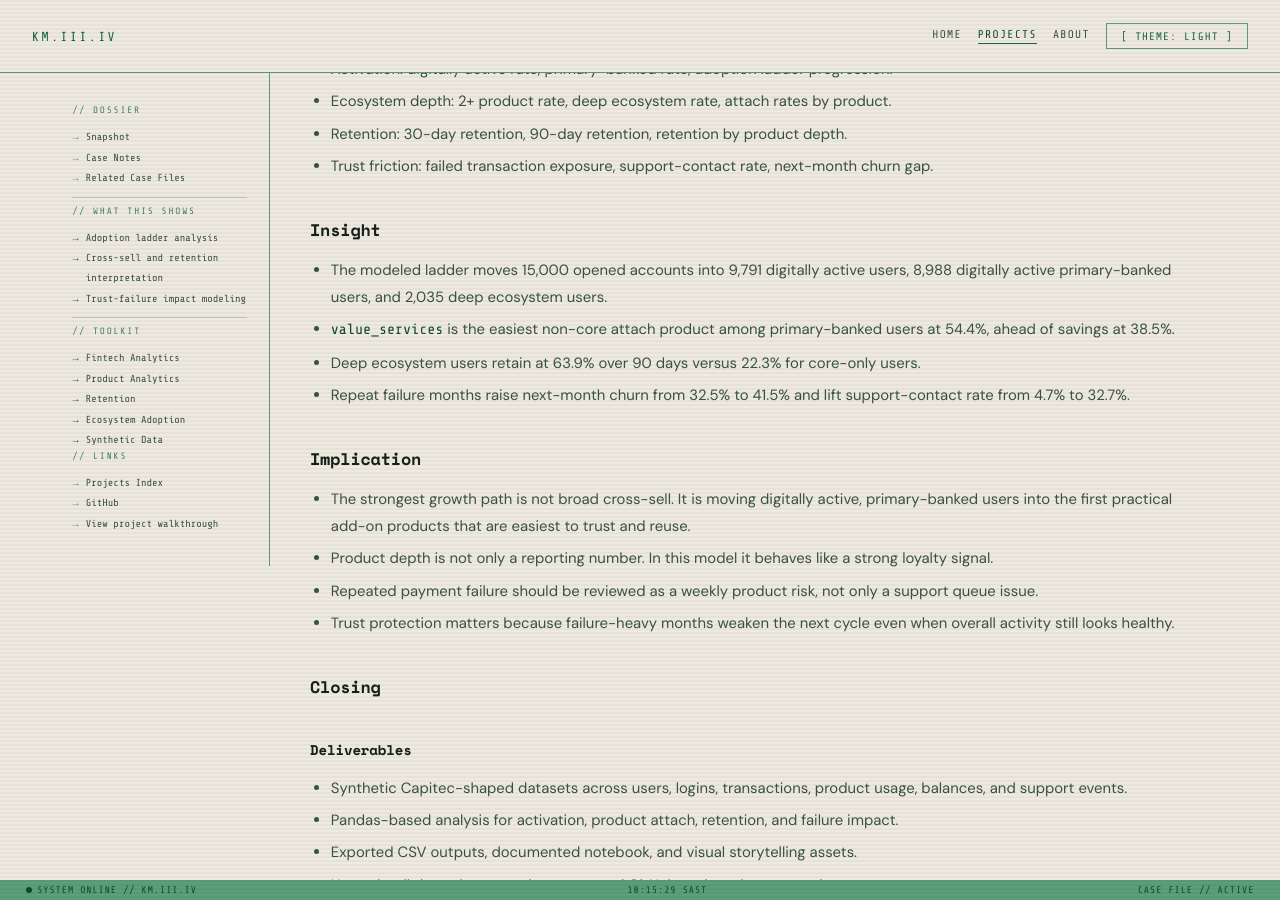
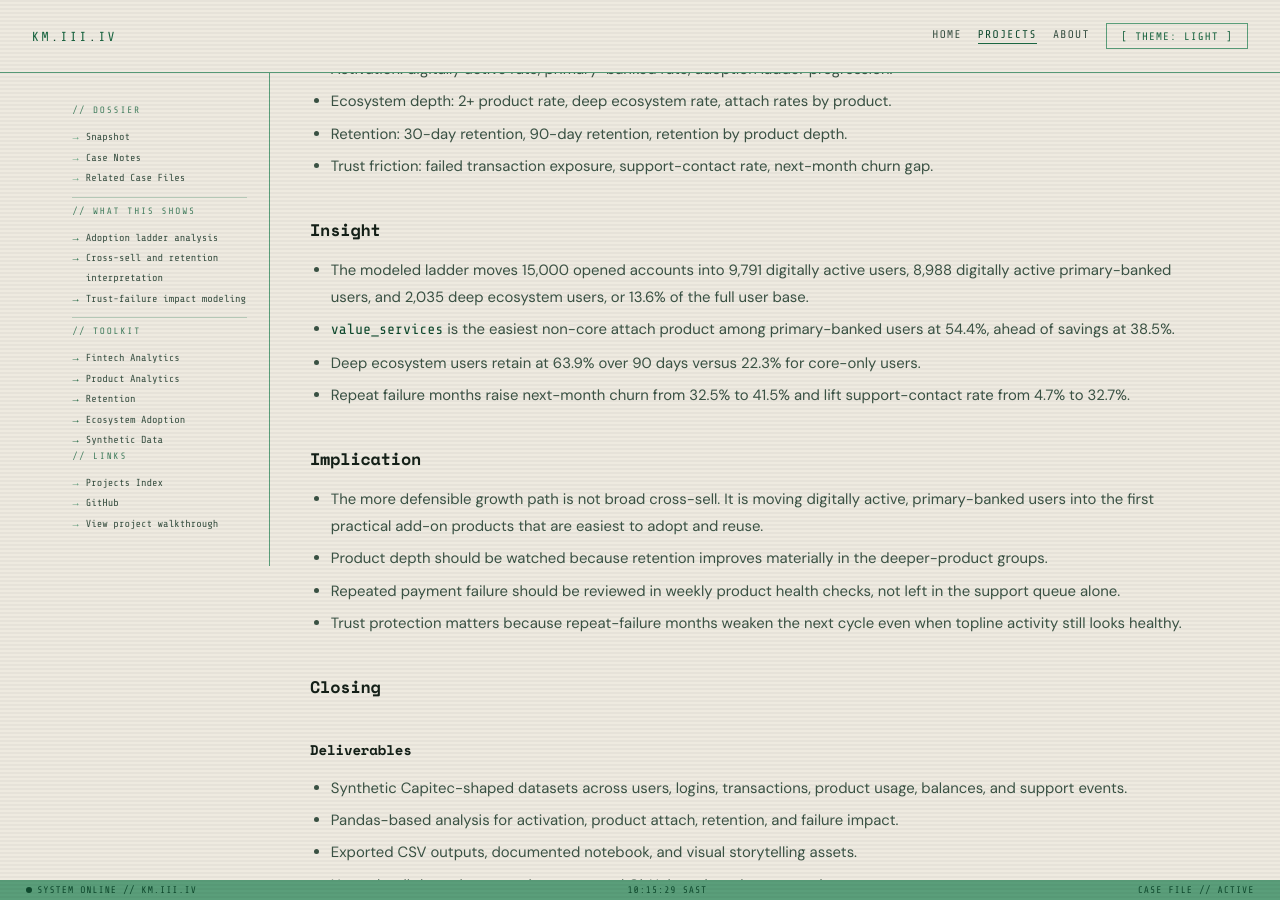
Before and after one commit to km-webdvlpr/III_V2, a Jekyll site: the page built from _projects/capitec-product-intelligence.md, in a window 1280 px wide and 900 px high, scrolled down 2024 px. Built offline with Jekyll 4.4.1, drawn with Linux system fonts in a browser that asks for light colours; some of the changed text lies outside the part shown.

Commit message:
Refine Bash and Capitec portfolio case pages

```diff
--- a/_projects/capitec-product-intelligence.md
+++ b/_projects/capitec-product-intelligence.md
@@ -1,7 +1,7 @@
 ---
 title: "Capitec: Consumer Fintech Ecosystem Adoption Intelligence"
 date: 2026-04-03
-summary: "Fintech product analytics case study using synthetic Capitec-shaped banking data to read activation, product depth, retention, and trust-failure pressure."
+summary: "Fintech product analytics case study using synthetic Capitec-shaped banking data to read activation, product depth, retention, and repeat-failure pressure."
 tags: ["Fintech Analytics", "Product Analytics", "Retention", "Ecosystem Adoption", "Synthetic Data"]
 featured: true
 roleFocus: "Fintech Analytics | Product Intelligence"
@@ -58,16 +58,16 @@ Build a decision-ready fintech intelligence layer that helps teams:
 - Trust friction: failed transaction exposure, support-contact rate, next-month churn gap.
 
 ## Insight
-- The modeled ladder moves 15,000 opened accounts into 9,791 digitally active users, 8,988 digitally active primary-banked users, and 2,035 deep ecosystem users.
+- The modeled ladder moves 15,000 opened accounts into 9,791 digitally active users, 8,988 digitally active primary-banked users, and 2,035 deep ecosystem users, or 13.6% of the full user base.
 - `value_services` is the easiest non-core attach product among primary-banked users at 54.4%, ahead of savings at 38.5%.
 - Deep ecosystem users retain at 63.9% over 90 days versus 22.3% for core-only users.
 - Repeat failure months raise next-month churn from 32.5% to 41.5% and lift support-contact rate from 4.7% to 32.7%.
 
 ## Implication
-- The strongest growth path is not broad cross-sell. It is moving digitally active, primary-banked users into the first practical add-on products that are easiest to trust and reuse.
-- Product depth is not only a reporting number. In this model it behaves like a strong loyalty signal.
-- Repeated payment failure should be reviewed as a weekly product risk, not only a support queue issue.
-- Trust protection matters because failure-heavy months weaken the next cycle even when overall activity still looks healthy.
+- The more defensible growth path is not broad cross-sell. It is moving digitally active, primary-banked users into the first practical add-on products that are easiest to adopt and reuse.
+- Product depth should be watched because retention improves materially in the deeper-product groups.
+- Repeated payment failure should be reviewed in weekly product health checks, not left in the support queue alone.
+- Trust protection matters because repeat-failure months weaken the next cycle even when topline activity still looks healthy.
 
 ## Closing
 ### Deliverables
@@ -77,7 +77,7 @@ Build a decision-ready fintech intelligence layer that helps teams:
 - Hosted walkthrough report plus structured GitHub project documentation.
 
 ### Outcome
-The case demonstrates how consumer fintech analytics can move beyond usage counts into ecosystem intelligence that is more useful for product, growth, and retention decisions.
+The case demonstrates how consumer fintech analytics can move beyond usage counts into a more practical ecosystem view for product, growth, and retention decisions.
 
 ### Key Visuals
 <div class="report-figure">
@@ -102,9 +102,9 @@ The case demonstrates how consumer fintech analytics can move beyond usage count
 
 ### Recommendations
 - Prioritize savings and value-services journeys for digitally active primary-banked users.
-- Track product depth as a leading signal of durable customer value.
-- Flag repeated transaction failure into a weekly trust review.
-- Treat next-month drop-off after failure as a product health KPI, not only a CX metric.
+- Track product depth as a watchpoint for whether customer value is becoming more durable.
+- Flag repeated transaction failure into a weekly product health review.
+- Treat next-month drop-off after repeat failure as a product-health metric, not only a CX metric.
 
 ### Embedded Project
 <div style="position:relative;height:78vh;min-height:620px;border:1px solid var(--border);border-radius:.45rem;overflow:hidden;background:var(--panel);margin-top:.75rem;">
```
Also changed, not shown: other parts of _projects/capitec-product-intelligence.md (+4 -4 lines), _projects/bash-product-intelligence.md (+10 -10 lines).
